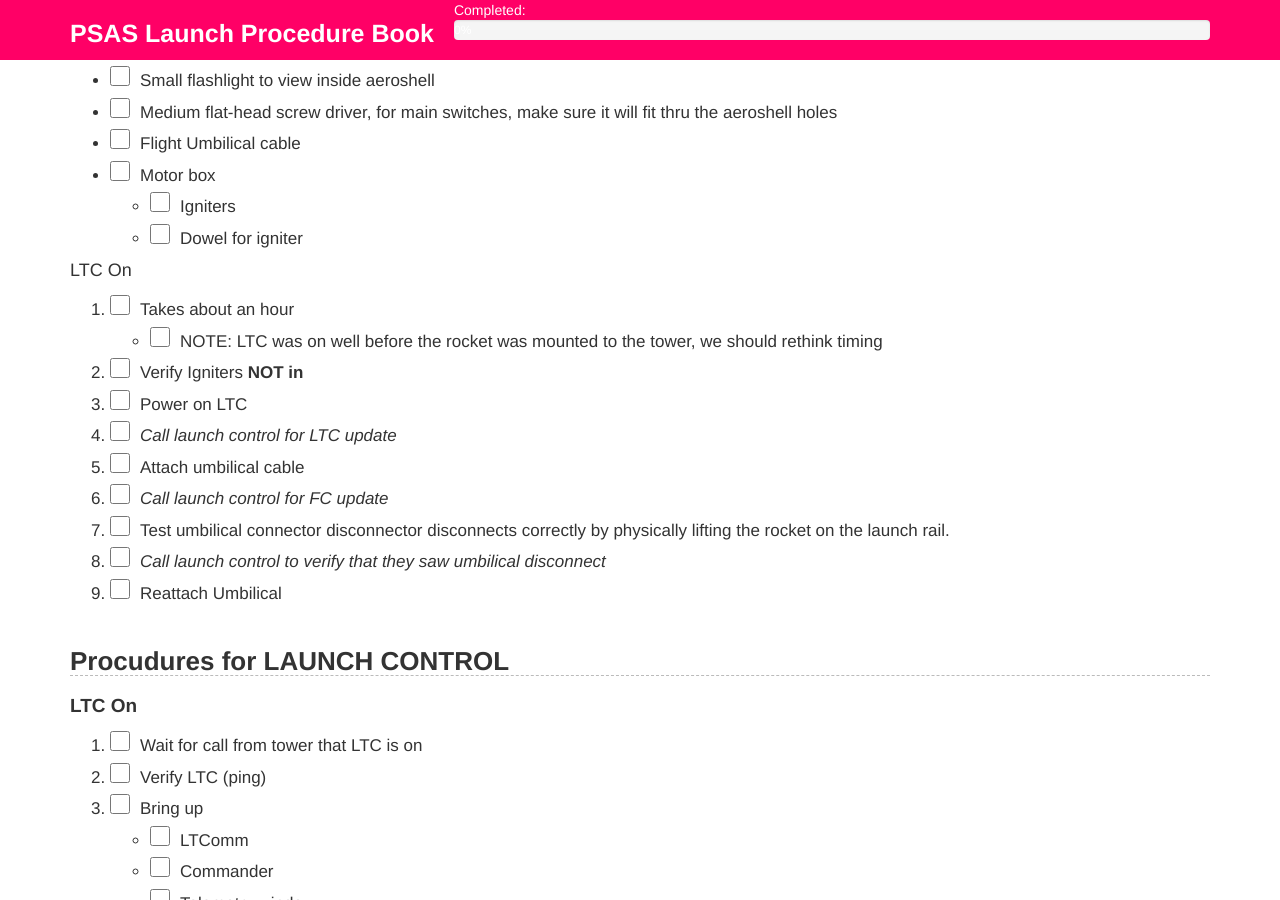
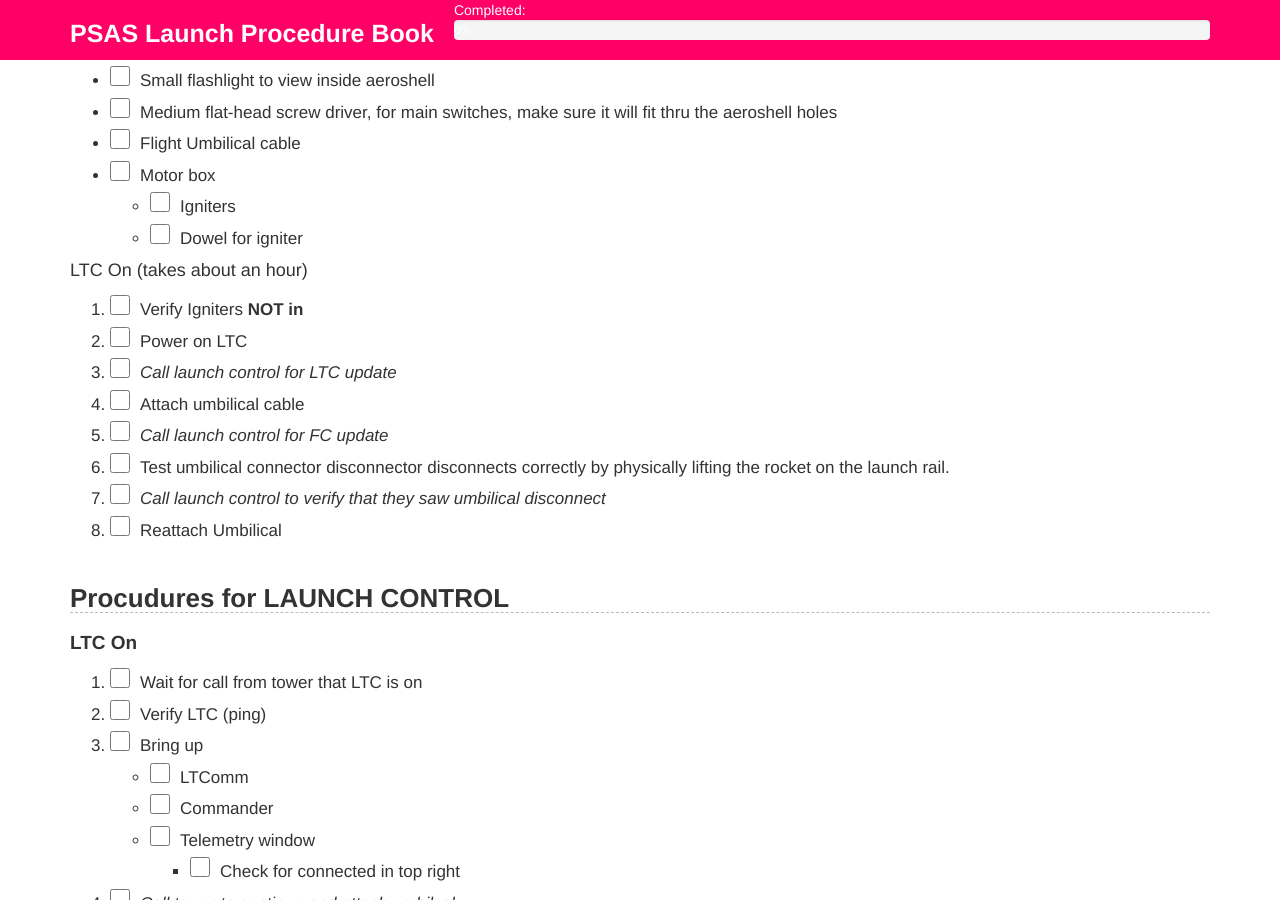
Before and after one commit to psas/procedure-book, a Jekyll site: the page built from 11-PreLaunch.markdown, in a window 1280 px wide and 900 px high, scrolled down 510 px. Built offline with Jekyll 4.4.1, drawn with Linux system fonts in a browser that asks for light colours.

```diff
--- a/11-PreLaunch.markdown
+++ b/11-PreLaunch.markdown
@@ -29,9 +29,7 @@ layout: base
    - Igniters
    - Dowel for igniter
 
-#### LTC On
- 1. Takes about an hour
-    - NOTE: LTC was on well before the rocket was mounted to the tower, we should rethink timing
+#### LTC On (takes about an hour)
  1. Verify Igniters **NOT in**
  1. Power on LTC
  1. _Call launch control for LTC update_
```
